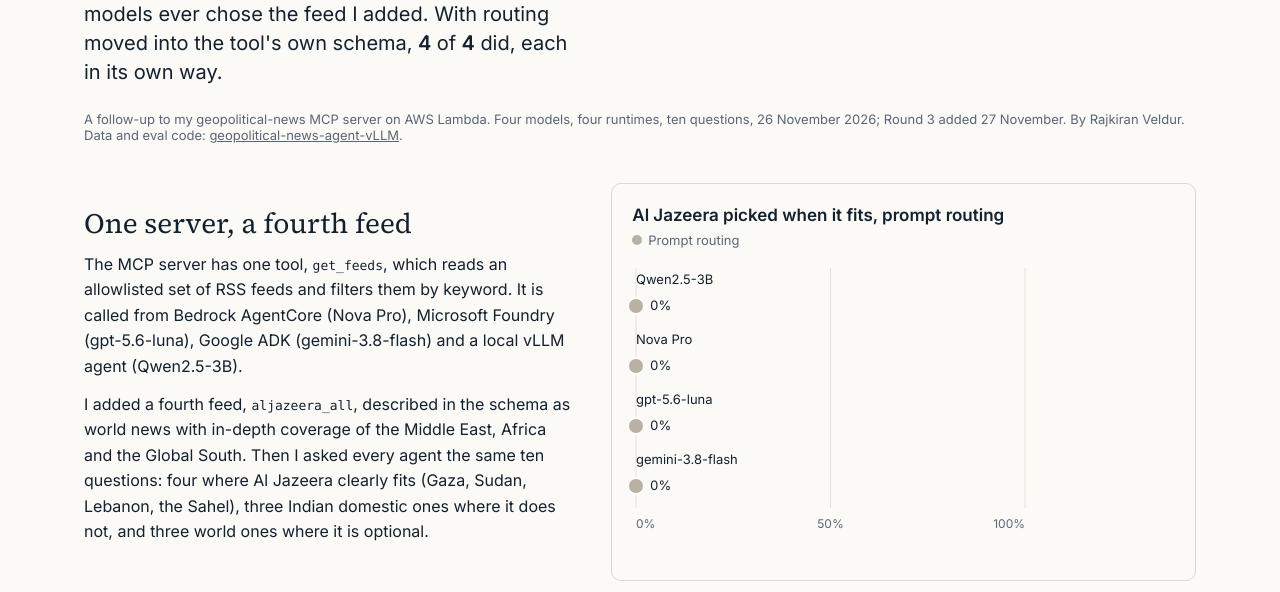
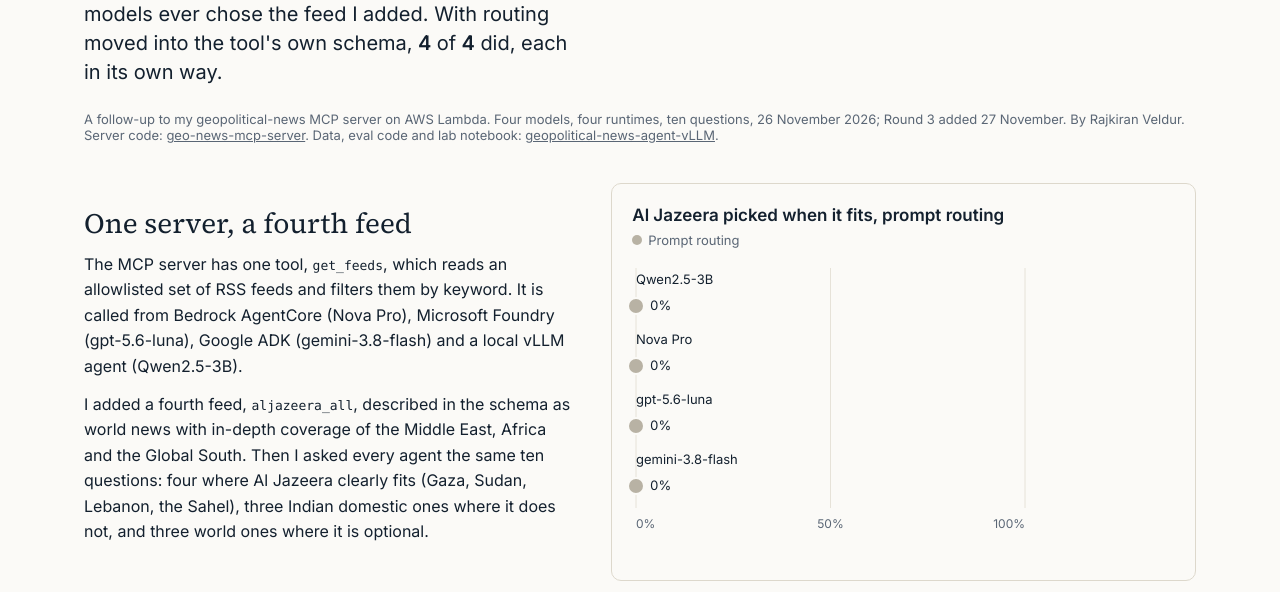
Before and after one commit to RajkiranVS/geo-news-mcp-server, a plain HTML site: page docs/index.html in a window 1280 px wide. Shown: the part 208-800 px from the top of the page. Drawn offline with nearby package versions, Linux system fonts and the light colour scheme.

Commit message:
Write-up: link server code in header

```diff
--- a/docs/index.html
+++ b/docs/index.html
@@ -83,7 +83,7 @@ a{color:inherit}
 <header id="top">
 <h1>Who picked the new feed?</h1>
 <p class="lede">With feed routing written into the prompt, <b data-draw="val" data-source="headline" data-field="baseline_models" data-row="0">—</b> of <b data-draw="val" data-source="headline" data-field="models" data-row="0">—</b> models ever chose the feed I added. With routing moved into the tool's own schema, <b data-draw="val" data-source="headline" data-field="schema_models" data-row="0">—</b> of <b data-draw="val" data-source="headline" data-field="models" data-row="0">—</b> did, each in its own way.</p>
-<p class="meta">A follow-up to my geopolitical-news MCP server on AWS Lambda. Four models, four runtimes, ten questions, 26 November 2026; Round 3 added 27 November. By Rajkiran Veldur. Data and eval code: <a href="https://github.com/RajkiranVS/geopolitical-news-agent-vLLM">geopolitical-news-agent-vLLM</a>.</p>
+<p class="meta">A follow-up to my geopolitical-news MCP server on AWS Lambda. Four models, four runtimes, ten questions, 26 November 2026; Round 3 added 27 November. By Rajkiran Veldur. Server code: <a href="https://github.com/RajkiranVS/geo-news-mcp-server">geo-news-mcp-server</a>. Data, eval code and lab notebook: <a href="https://github.com/RajkiranVS/geopolitical-news-agent-vLLM">geopolitical-news-agent-vLLM</a>.</p>
 </header>
 
 <div class="wp-story">
```
